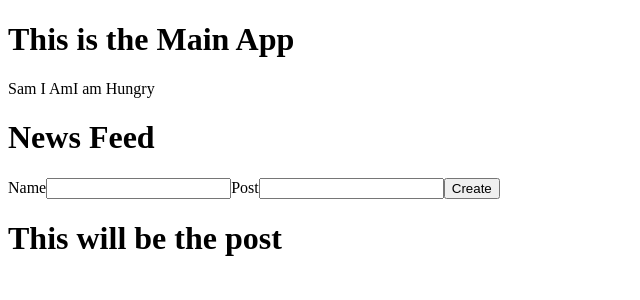
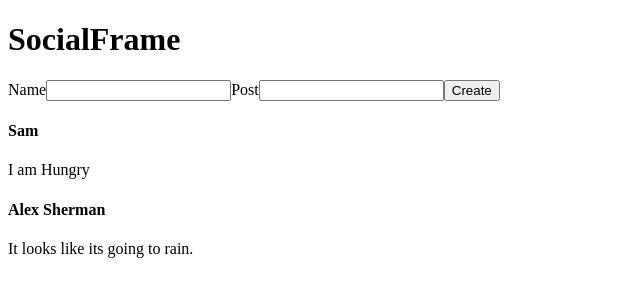
Before and after one commit to Yuffi64/Social_Feed_reactpj, a React (Create React App) app: page / in a window 1280 px wide. Shown: the top 300 px of the page, without its empty margins (0-640 px from the left). Built offline with nearby package versions, Linux system fonts and the light colour scheme.

Commit message:
Finally was able to have my display post show on site. + renamed App.jsx to App.js

```diff
--- /dev/null
+++ b/src/App.js
@@ -0,0 +1,38 @@
+import React, { useState } from 'react';
+import DisplayPost from './components/DisplayPost';
+import CreatePost from './components/CreatePost/CreatePostForm';
+
+
+
+//Dont forget to follow I.C.E (Import, Component, Export)//
+
+const App = (props)=> {
+
+  const [media, setMedia] = useState([{name:'Sam  ', post:' I am Hungry'},{name:'Alex Sherman', post:'It looks like its going to rain.'}])
+
+  function addPost(medias){
+
+    let tempMedia = [medias, ...media];
+    setMedia(tempMedia);
+
+  }
+
+
+  return (
+    <div>
+      <div className="header">
+        <h1>SocialFrame</h1>
+      </div>
+
+      <CreatePost addNewPost={addPost}/>
+      <DisplayPost parentsMedia={media}/>
+
+
+
+    </div>
+  );
+}
+
+
+
+export default App;
--- a/src/App.jsx
+++ /dev/null
@@ -1,42 +0,0 @@
-import React, { useState } from 'react';
-import DisplayPost from './components/displayPost';
-import CreatePost from './components/CreatePost/CreatePostForm';
-import Posts from './components/post';
-
-
-//Dont forget to follow I.C.E (Import, Component, Export)//
-
-function App() {
-
-  const [media, setMedia] = useState([{name:'Sam I Am', post:'I am Hungry'}])
-
-  function addPost(feed){
-
-    let postFeed = [feed, ...media];
-
-    setMedia(postFeed);
-  }
-
-
-  return (
-    <div>
-      <h1>This is the Main App</h1>
-
-      <DisplayPost parentPost={media}/>
-      <CreatePost createComment={addPost}/>
-      <Posts/>
-    </div>
-  );
-}
-
-
-
-export default App;
-
-
-//*This MAIN APP will contain
-//^SocialFeed background by CSS
-//& The (Create Post) having the UserInput and the create button
-//~ The display all created post with -name of user -post made
-//~ and -"like and display button(toggle) -date of created post"
-//TODO have post submit to the new feeds.
--- a/src/components/CreatePost/createPostform.jsx
+++ b/src/components/CreatePost/createPostform.jsx
@@ -10,33 +10,40 @@ const CreatePostForm = (props) => {
     const [userName, setUserName] = useState('');
     const [userPost, setUserPost] = useState('');
 
-    function handleSubmit(event){
-      event.preventDefault();
-      let newPost ={
+
+    const handleSubmit = (e) => {
+      e.preventDefault();
+      const newPost = {
         Name: userName,
-        Post: userPost
+        Post: userPost,
+
       };
+
       console.log(newPost);
-      props.createComment(newPost);
-      alert(`${userName}, your post has been created`);
+      props.addNewPost(newPost);
+
     }
 
 
     return(
+
+
+
        <form onSubmit={handleSubmit}>
           <label>Name</label>
-          <input type = 'text' onChange={(event) => setUserName(event.target.value)} value={userName}/>
+          <input type = 'text' value={userName} onChange={(e) => setUserName(e.target.value)} />
           <label>Post</label>
-          <input type = 'text' onChange={(event) => setUserPost(event.target.value)} value={userPost}/>
+          <input type = 'text' value={userPost} onChange={(e) => setUserPost(e.target.value)} />
           <label></label>
           <button type = 'Submit'>Create</button>
 
         </form>
 
-       );
+    );
+
+
+
 
   }
 
-
-
   export default CreatePostForm;
--- a/src/components/displayPost.jsx
+++ b/src/components/displayPost.jsx
@@ -1,41 +1,33 @@
-// * This component will display a single post
-//!DISPLAY IS THE PARENT OF CREATE POST
-
 import React from "react";
+import Post from "./Post";
 
 const DisplayPost = (props) => {
 
-  return (
+  return(
     <div>
-      <header>
-        {props.parentPost.map((entry)=> {
-          return (
-          <list>
-            <l1>{entry.name}</l1>
-            <l1>{entry.post}</l1>
+      <div className="header">
 
-          </list>
-          );
-        })}
-      </header>
+      </div>
 
 
 
-      <main>
-        <list>
-          <h1>News Feed</h1>
-        </list>
-      </main>
+      <div className="Display">
+        {props.parentsMedia.map((feed) => {
+          return(
+            <div>
+              <Post feed={feed}/>
+              <ul>{feed.Name}</ul>
+              <ul>{feed.Post}</ul>
+            </div>
+          )
+        })}
+      </div>
 
 
 
-      <footer>
-      </footer>
 
 
     </div>
-
-
 
   );
 
--- a/src/components/post.jsx
+++ b/src/components/post.jsx
@@ -1,15 +1,20 @@
 import React from "react";
 
-function Posts() {
+
+const Post = (props) => {
+
+
 
 
     return (
-      <div>
-        <h1>This will be the post</h1>
+      <div className="groupPost">
+        <h4>{props.feed.name}</h4>
+        <h8>{props.feed.post}</h8>
+
       </div>
     );
   }
 
 
 
-  export default Posts;
+  export default Post;
--- a/src/index.js
+++ b/src/index.js
@@ -1,6 +1,6 @@
 import React from 'react';
 import ReactDOM from 'react-dom';
-import App from './App.jsx';
+import App from './App.js';
 
 ReactDOM.render( <App />,document.getElementById('root')
 );
```
Also changed, not shown: src/index.css (added).
